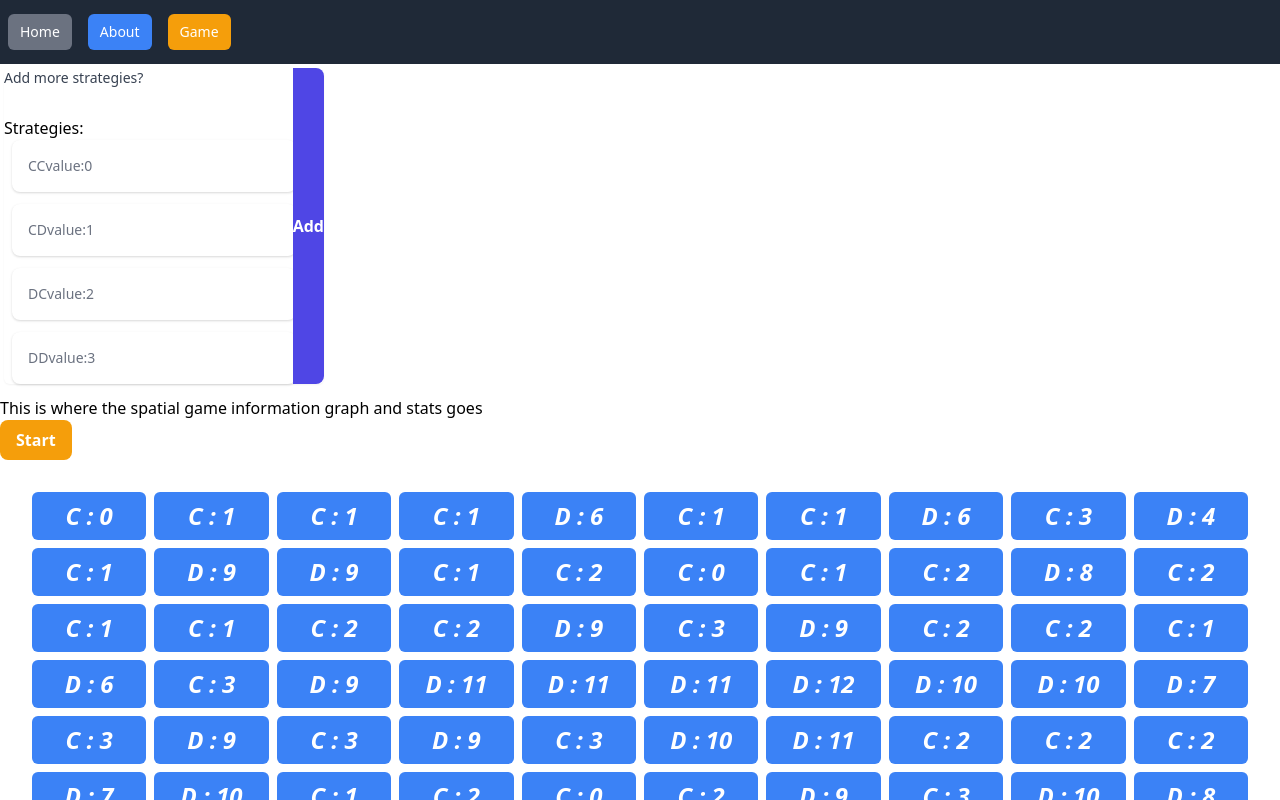
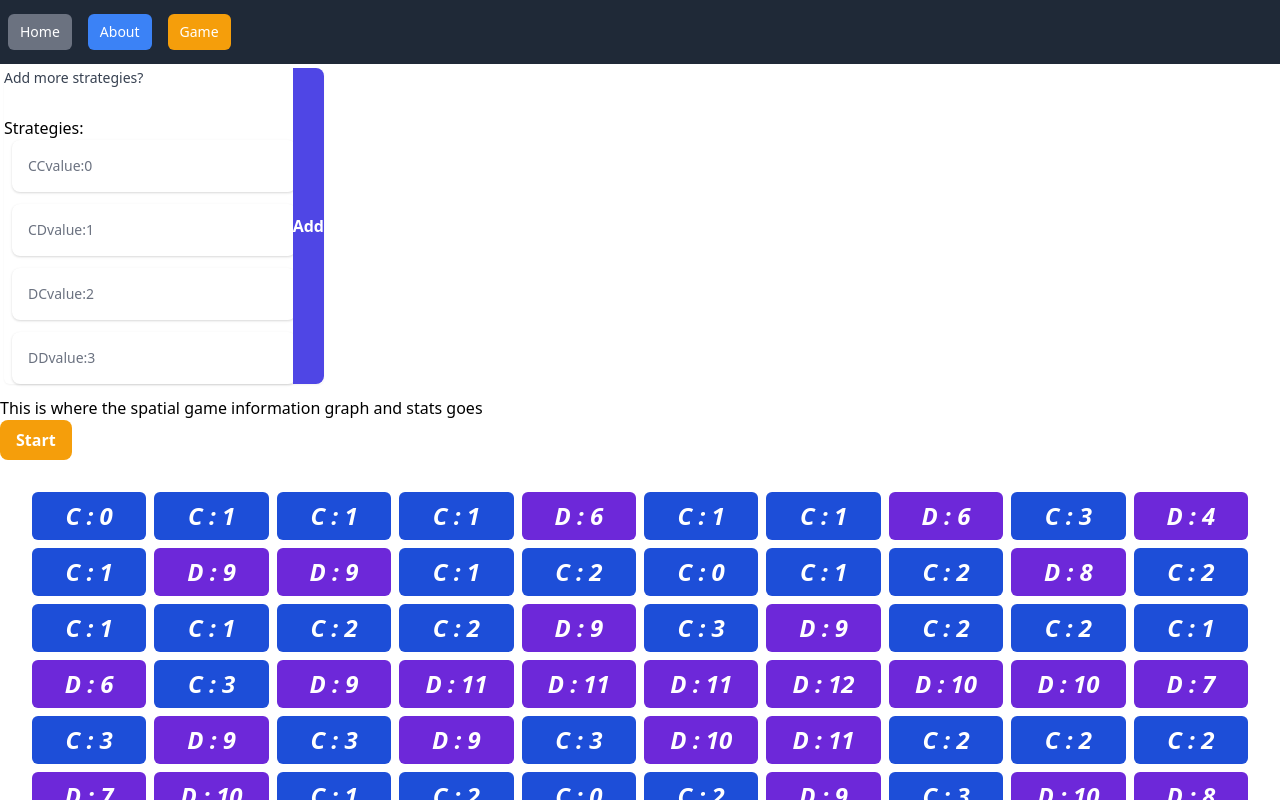
Before and after one commit to Mgm-source/Project-GameTheory, a Vue app in the folder spatial-webapp/: page /game in a window 1280 px wide. Both pictures are taken after a click on the button "Start". Shown: the top 800 px of the page. Built offline with nearby package versions, Linux system fonts and the light colour scheme.

Commit message:
minor  template changes

```diff
--- a/spatial-webapp/src/components/BoardCell.vue
+++ b/spatial-webapp/src/components/BoardCell.vue
@@ -6,22 +6,47 @@
 
 <script>
 export default {
-  name : "MatrixCell",
-  props : {
-    player : {type : Object, required : true },
-  },data(){ return {interactive : false}
+  name: "MatrixCell",
+  props: {
+    player: { type: Object, required: true },
   },
-  computed : {
-   active() {return this.interactive? "bg-red-700": "bg-blue-500"},
-   // col() {return `board-cell-col-${this.player.id % this.size}`}
+  data() {
+    return { interactive: false };
   },
-  methods : {
-    playerStatus(event){
+  computed: {
+    active() {
+      return this.interactive ? "bg-red-700" : this.stratColour();
+    },
+    // col() {return `board-cell-col-${this.player.id % this.size}`}
+  },
+  methods: {
+    playerStatus(event) {
       this.interactive = !this.interactive;
-      this.$emit('select-cell',event,this.player);
-    }
-  }
-}
+      this.$emit("select-cell", event, this.player);
+    },
+    stratColour() {
+      const delta = this.player.strategy.charCodeAt() % this.colours.length;
+      return this.colours.reduce((accu, curr, index) => {
+        if (delta == index) {
+          accu = curr;
+        }
+        return accu;
+      });
+    },
+  },
+  setup() {
+    const colours = [
+      "bg-gray-700",
+      "bg-indigo-700",
+      "bg-yellow-700",
+      "bg-green-700",
+      "bg-blue-700",
+      "bg-purple-700",
+      "bg-pink-700",
+    ];
+    return { colours };
+  },
+};
 </script>
 
 <style>
--- a/spatial-webapp/src/components/spatial.vue
+++ b/spatial-webapp/src/components/spatial.vue
@@ -1,7 +1,10 @@
 <template>
   <div class="spatial-board gap-2" :style="dynamicGrid">
     <template v-for="p in players" :key="p.id">
-      <board-cell :player="p" @select-cell="selectPlayer"></board-cell>
+      <board-cell
+        :player="p"
+        @select-cell="selectPlayer"
+      ></board-cell>
     </template>
   </div>
 </template>
@@ -14,6 +17,7 @@ export default {
     players: { type: Array, required: true },
     game: { type: Array, required: true },
   },
+  computed: { },
   data() {
     return {};
   },
@@ -33,7 +37,6 @@ export default {
       "grid-template-columns": `repeat(${props.game.length} ,1fr)`,
       "grid-template-rows": `repeat(${props.game.length} ,1fr)`,
     };
-
     return { dynamicGrid };
   },
 };
```
